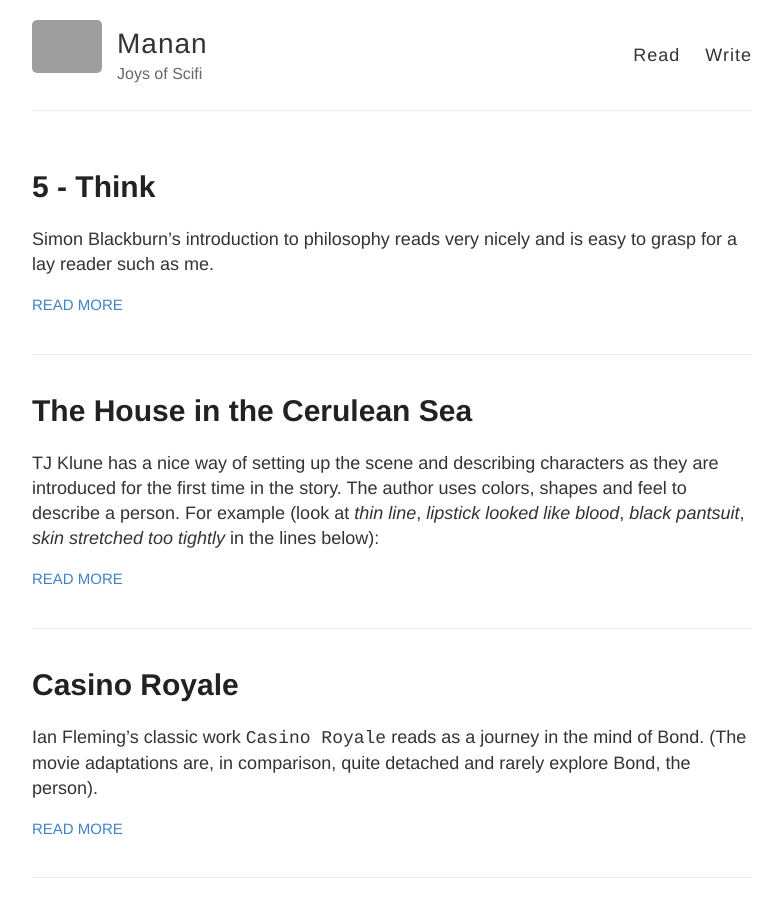
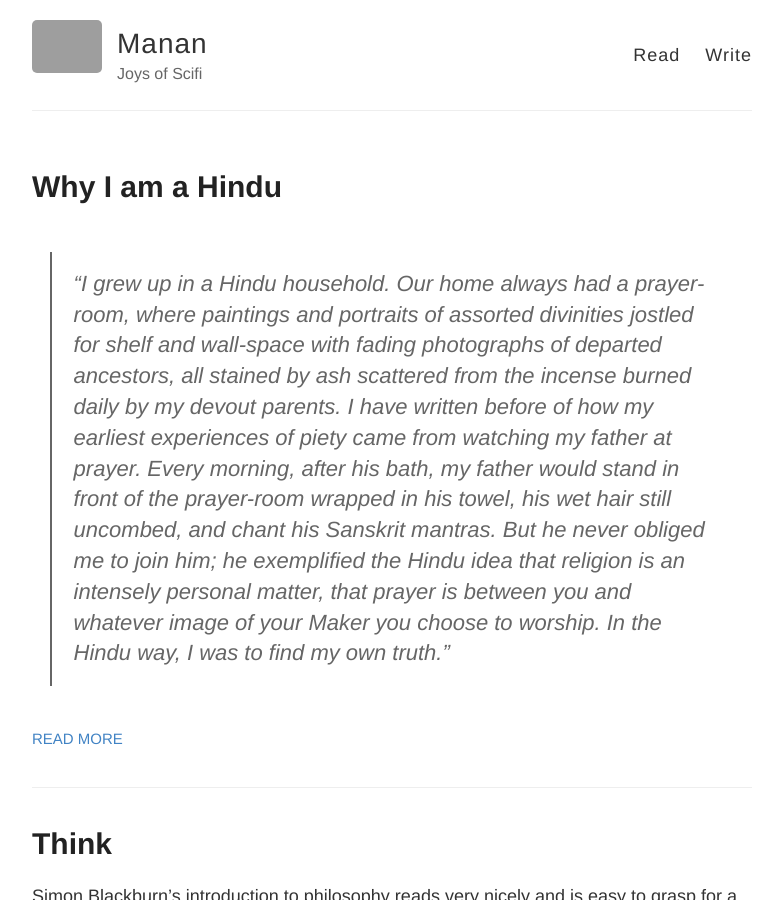
Before and after one commit to MLbyML/Addons, a Jekyll site: the page built from index.html, in a window 1280 px wide and 900 px high. Shown: the whole window, without its empty margins (248-1031 px from the left). Built offline with Jekyll 4.4.1, drawn with Linux system fonts in a browser that asks for light colours; grey boxes are pictures that could not be loaded.

Commit message:
add new post

```diff
--- a/_posts/2021-03-13-Think.md
+++ b/_posts/2021-03-13-Think.md
@@ -1,6 +1,6 @@
 ---
 layout: post
-title: 5 - Think
+title: Think
 categories: Philosophy
 tags:
 mathjax: true
--- /dev/null
+++ b/_posts/2021-03-14-Why-I-am-a-Hindu.md
@@ -0,0 +1,13 @@
+---
+layout: post
+title: Why I am a Hindu
+categories: Philosophy
+tags:
+mathjax: true
+comments: true
+---
+
+
+>"I grew up in a Hindu household. Our home always had a prayer-room, where paintings and portraits of assorted divinities jostled for shelf and wall-space with fading photographs of departed ancestors, all stained by ash scattered from the incense burned daily by my devout parents. I have written before of how my earliest experiences of piety came from watching my father at prayer. Every morning, after his bath, my father would stand in front of the prayer-room wrapped in his towel, his wet hair still uncombed, and chant his Sanskrit mantras. But he never obliged me to join him; he exemplified the Hindu idea that religion is an intensely personal matter, that prayer is between you and whatever image of your Maker you choose to worship. In the Hindu way, I was to find my own truth."
+
+Tharoor paints a scene of his childhood home where his father prayed each day devoutly after his bath. It transports me to my home where my father would do the same. Like him, my father or mother never insisted upon whom I should worship.
```
